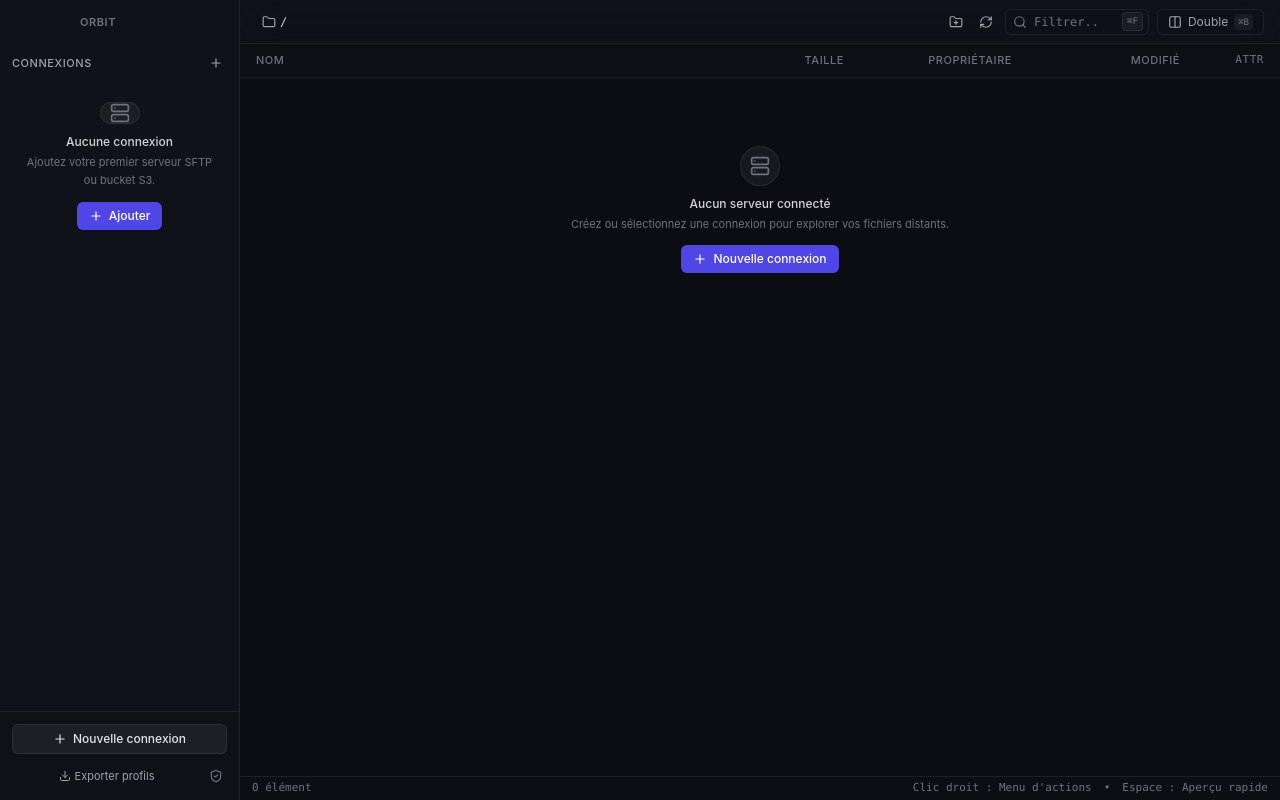
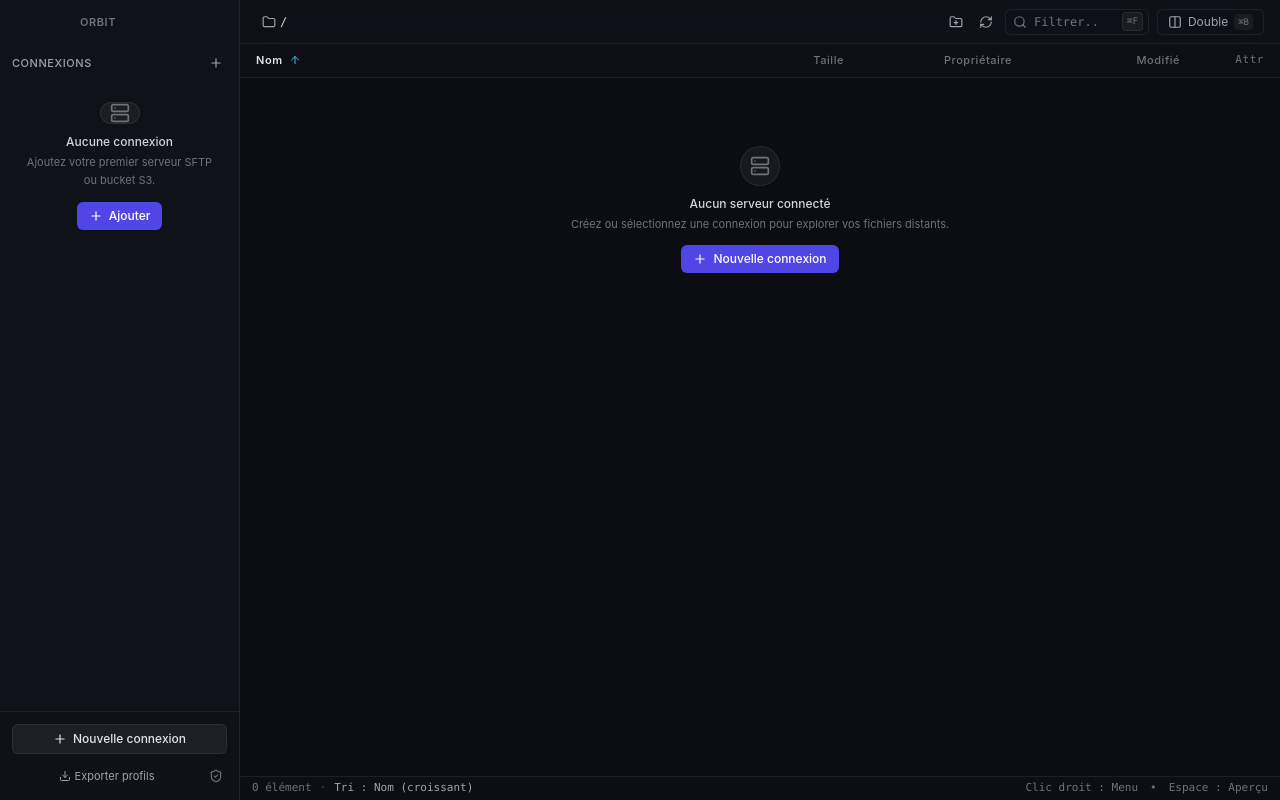
Before and after one commit to matryt/Orbit, a React (Vite) app: page / in a window 1280 px wide. Built offline with nearby package versions, Linux system fonts and the light colour scheme.

Commit message:
feat(explorer): add column sorting, folder grouping and improved filtering

```diff
--- a/package.json
+++ b/package.json
@@ -6,6 +6,7 @@
   "scripts": {
     "dev": "vite",
     "build": "tsc && vite build",
+    "test": "node --experimental-strip-types --test src/**/*.test.ts",
     "preview": "vite preview",
     "tauri": "tauri"
   },
--- a/src/components/explorer/DualPaneView.tsx
+++ b/src/components/explorer/DualPaneView.tsx
@@ -6,11 +6,11 @@ export const DualPaneView: React.FC = () => {
   const {
     isDualPane,
     getRemoteFiles,
+    getLocalFiles,
     currentPath,
     setCurrentPath,
     selectedRemotePath,
     selectRemoteFile,
-    localFiles,
     localPath,
     setLocalPath,
     selectedLocalPath,
@@ -18,6 +18,7 @@ export const DualPaneView: React.FC = () => {
   } = useOrbitStore();
 
   const remoteFiles = getRemoteFiles();
+  const localFiles = getLocalFiles();
 
   if (!isDualPane) {
     return (
--- a/src/components/explorer/ExplorerView.tsx
+++ b/src/components/explorer/ExplorerView.tsx
@@ -1,4 +1,4 @@
-import React, { useRef, useState, useEffect } from 'react';
+import React, { useRef, useState, useEffect, useMemo } from 'react';
 import { useOrbitStore } from '../../store/useOrbitStore';
 import { FileIcon } from './FileIcon';
 import { formatBytes, formatDate } from '../../lib/utils';
@@ -17,9 +17,18 @@ import {
   AlertTriangle,
   Loader2,
   X,
+  ArrowUp,
+  ArrowDown,
+  ArrowUpDown,
 } from 'lucide-react';
 import { save } from '@tauri-apps/plugin-dialog';
 import { isTauri } from '../../services/storageApi';
+import {
+  SortColumn,
+  SortDirection,
+  sortFiles,
+  getDefaultDirection,
+} from '../../lib/fileSort';
 
 interface ExplorerViewProps {
   files: FileEntry[];
@@ -58,9 +67,31 @@ export const ExplorerView: React.FC<ExplorerViewProps> = ({
     downloadFile,
     isNewFolderModalOpen,
     setNewFolderModalOpen,
+    searchQuery,
   } = useOrbitStore();
 
   const containerRef = useRef<HTMLDivElement>(null);
+
+  // Sorting State
+  const [sortColumn, setSortColumn] = useState<SortColumn>('name');
+  const [sortDirection, setSortDirection] = useState<SortDirection>('asc');
+
+  const handleSort = (column: SortColumn) => {
+    if (sortColumn === column) {
+      setSortDirection((prev) => (prev === 'asc' ? 'desc' : 'asc'));
+    } else {
+      setSortColumn(column);
+      setSortDirection(getDefaultDirection(column));
+    }
+  };
+
+  const sortedFiles = useMemo(() => {
+    return sortFiles(files, {
+      column: sortColumn,
+      direction: sortDirection,
+      foldersFirst: true,
+    });
+  }, [files, sortColumn, sortDirection]);
 
   // Context Menu State
   const [contextMenu, setContextMenu] = useState<ContextMenuState | null>(null);
@@ -124,19 +155,19 @@ export const ExplorerView: React.FC<ExplorerViewProps> = ({
     // If a modal is open, let modal handle keys
     if (isNewFolderModalOpen || renameTarget || deleteTarget) return;
 
-    if (files.length === 0) return;
+    if (sortedFiles.length === 0) return;
 
-    const currentIndex = files.findIndex((f) => f.path === selectedPath);
-    const selectedFile = files.find((f) => f.path === selectedPath);
+    const currentIndex = sortedFiles.findIndex((f) => f.path === selectedPath);
+    const selectedFile = sortedFiles.find((f) => f.path === selectedPath);
 
     if (e.key === 'ArrowDown') {
       e.preventDefault();
-      const nextIndex = currentIndex < files.length - 1 ? currentIndex + 1 : 0;
-      onSelect(files[nextIndex].path);
+      const nextIndex = currentIndex < sortedFiles.length - 1 ? currentIndex + 1 : 0;
+      onSelect(sortedFiles[nextIndex].path);
     } else if (e.key === 'ArrowUp') {
       e.preventDefault();
-      const prevIndex = currentIndex > 0 ? currentIndex - 1 : files.length - 1;
-      onSelect(files[prevIndex].path);
+      const prevIndex = currentIndex > 0 ? currentIndex - 1 : sortedFiles.length - 1;
+      onSelect(sortedFiles[prevIndex].path);
     } else if (e.key === 'Enter') {
       e.preventDefault();
       if (selectedFile) {
@@ -279,17 +310,104 @@ export const ExplorerView: React.FC<ExplorerViewProps> = ({
             <span className="font-semibold text-zinc-300">{title}</span>
             <span className="text-zinc-600 truncate max-w-[200px]">{currentPath}</span>
           </div>
-          <span className="text-[11px] text-zinc-500">{files.length} éléments</span>
+          <span className="text-[11px] text-zinc-500">
+            {files.length} élément{files.length > 1 ? 's' : ''}
+            {searchQuery.trim() ? ' (filtré)' : ''}
+          </span>
         </div>
       )}
 
-      {/* Table Header */}
-      <div className="grid grid-cols-12 px-4 py-2 text-[11px] font-medium text-zinc-500 uppercase tracking-wider border-b border-border-subtle bg-surface/30">
-        <div className="col-span-5 flex items-center gap-2">Nom</div>
-        <div className="col-span-2 text-right">Taille</div>
-        <div className="col-span-2 text-right">Propriétaire</div>
-        <div className="col-span-2 text-right">Modifié</div>
-        <div className="col-span-1 text-right font-mono">Attr</div>
+      {/* Table Header with interactive column sorting */}
+      <div className="grid grid-cols-12 px-4 py-2 text-[11px] font-medium text-zinc-500 uppercase tracking-wider border-b border-border-subtle bg-surface/30 select-none">
+        <button
+          type="button"
+          onClick={() => handleSort('name')}
+          className="col-span-5 flex items-center gap-1.5 hover:text-zinc-200 transition-colors text-left group"
+          title="Trier par nom"
+        >
+          <span className={sortColumn === 'name' ? 'text-zinc-200 font-semibold' : ''}>Nom</span>
+          {sortColumn === 'name' ? (
+            sortDirection === 'asc' ? (
+              <ArrowUp className="w-3 h-3 text-sky-400 flex-shrink-0" />
+            ) : (
+              <ArrowDown className="w-3 h-3 text-sky-400 flex-shrink-0" />
+            )
+          ) : (
+            <ArrowUpDown className="w-3 h-3 text-zinc-600 opacity-0 group-hover:opacity-100 transition-opacity flex-shrink-0" />
+          )}
+        </button>
+
+        <button
+          type="button"
+          onClick={() => handleSort('size')}
+          className="col-span-2 flex items-center justify-end gap-1.5 hover:text-zinc-200 transition-colors group text-right"
+          title="Trier par taille"
+        >
+          {sortColumn === 'size' ? (
+            sortDirection === 'asc' ? (
+              <ArrowUp className="w-3 h-3 text-sky-400 flex-shrink-0" />
+            ) : (
+              <ArrowDown className="w-3 h-3 text-sky-400 flex-shrink-0" />
+            )
+          ) : (
+            <ArrowUpDown className="w-3 h-3 text-zinc-600 opacity-0 group-hover:opacity-100 transition-opacity flex-shrink-0" />
+          )}
+          <span className={sortColumn === 'size' ? 'text-zinc-200 font-semibold' : ''}>Taille</span>
+        </button>
+
+        <button
+          type="button"
+          onClick={() => handleSort('owner')}
+          className="col-span-2 flex items-center justify-end gap-1.5 hover:text-zinc-200 transition-colors group text-right"
+          title="Trier par propriétaire"
+        >
+          {sortColumn === 'owner' ? (
+            sortDirection === 'asc' ? (
+              <ArrowUp className="w-3 h-3 text-sky-400 flex-shrink-0" />
+            ) : (
+              <ArrowDown className="w-3 h-3 text-sky-400 flex-shrink-0" />
+            )
+          ) : (
+            <ArrowUpDown className="w-3 h-3 text-zinc-600 opacity-0 group-hover:opacity-100 transition-opacity flex-shrink-0" />
+          )}
+          <span className={sortColumn === 'owner' ? 'text-zinc-200 font-semibold' : ''}>Propriétaire</span>
+        </button>
+
+        <button
+          type="button"
+          onClick={() => handleSort('mtime')}
+          className="col-span-2 flex items-center justify-end gap-1.5 hover:text-zinc-200 transition-colors group text-right"
+          title="Trier par date de modification"
+        >
+          {sortColumn === 'mtime' ? (
+            sortDirection === 'asc' ? (
+              <ArrowUp className="w-3 h-3 text-sky-400 flex-shrink-0" />
+            ) : (
+              <ArrowDown className="w-3 h-3 text-sky-400 flex-shrink-0" />
+            )
+          ) : (
+            <ArrowUpDown className="w-3 h-3 text-zinc-600 opacity-0 group-hover:opacity-100 transition-opacity flex-shrink-0" />
+          )}
+          <span className={sortColumn === 'mtime' ? 'text-zinc-200 font-semibold' : ''}>Modifié</span>
+        </button>
+
+        <button
+          type="button"
+          onClick={() => handleSort('permissions')}
+          className="col-span-1 flex items-center justify-end gap-1 hover:text-zinc-200 transition-colors group text-right font-mono"
+          title="Trier par permissions"
+        >
+          {sortColumn === 'permissions' ? (
+            sortDirection === 'asc' ? (
+              <ArrowUp className="w-3 h-3 text-sky-400 flex-shrink-0" />
+            ) : (
+              <ArrowDown className="w-3 h-3 text-sky-400 flex-shrink-0" />
+            )
+          ) : (
+            <ArrowUpDown className="w-3 h-3 text-zinc-600 opacity-0 group-hover:opacity-100 transition-opacity flex-shrink-0" />
+          )}
+          <span className={sortColumn === 'permissions' ? 'text-zinc-200 font-semibold' : ''}>Attr</span>
+        </button>
       </div>
 
       {/* Files List */}
@@ -311,7 +429,7 @@ export const ExplorerView: React.FC<ExplorerViewProps> = ({
           </div>
         )}
 
-        {files.length === 0 ? (
+        {sortedFiles.length === 0 ? (
           <div className="h-64 flex flex-col items-center justify-center text-center p-6 text-zinc-500">
             {!isLocal && profiles.length === 0 ? (
               <>
@@ -333,8 +451,12 @@ export const ExplorerView: React.FC<ExplorerViewProps> = ({
               </>
             ) : (
               <div className="flex flex-col items-center gap-2">
-                <p className="text-xs">Dossier vide ou aucun fichier trouvé</p>
-                {!isLocal && (
+                <p className="text-xs">
+                  {searchQuery.trim()
+                    ? `Aucun fichier ne correspond à "${searchQuery}"`
+                    : 'Dossier vide ou aucun fichier trouvé'}
+                </p>
+                {!isLocal && !searchQuery.trim() && (
                   <button
                     type="button"
                     onClick={() => setNewFolderModalOpen(true)}
@@ -348,7 +470,7 @@ export const ExplorerView: React.FC<ExplorerViewProps> = ({
             )}
           </div>
         ) : (
-          files.map((file) => {
+          sortedFiles.map((file) => {
             const isSelected = file.path === selectedPath;
             return (
               <div
@@ -395,13 +517,20 @@ export const ExplorerView: React.FC<ExplorerViewProps> = ({
 
       {/* Bottom status bar for the pane */}
       <div className="h-6 px-3 bg-surface-muted/40 border-t border-border-subtle flex items-center justify-between text-[11px] text-zinc-500 font-mono">
-        <div>
-          {files.length} élément{files.length > 1 ? 's' : ''}
+        <div className="flex items-center gap-2">
+          <span>
+            {files.length} élément{files.length > 1 ? 's' : ''}
+            {searchQuery.trim() ? ' (filtré)' : ''}
+          </span>
+          <span className="text-zinc-600">·</span>
+          <span className="text-zinc-400">
+            Tri : {sortColumn === 'name' ? 'Nom' : sortColumn === 'size' ? 'Taille' : sortColumn === 'owner' ? 'Propriétaire' : sortColumn === 'mtime' ? 'Date' : 'Attr'} ({sortDirection === 'asc' ? 'croissant' : 'décroissant'})
+          </span>
         </div>
         <div className="flex items-center gap-3">
-          <span>Clic droit : Menu d'actions</span>
+          <span>Clic droit : Menu</span>
           <span>•</span>
-          <span>Espace : Aperçu rapide</span>
+          <span>Espace : Aperçu</span>
         </div>
       </div>
 
--- /dev/null
+++ b/src/lib/fileSort.ts
@@ -0,0 +1,75 @@
+import type { FileEntry } from '../types/index.ts';
+
+export type SortColumn = 'name' | 'size' | 'owner' | 'mtime' | 'permissions';
+export type SortDirection = 'asc' | 'desc';
+
+export interface SortOptions {
+  column: SortColumn;
+  direction: SortDirection;
+  foldersFirst?: boolean;
+}
+
+const collator = new Intl.Collator(undefined, { numeric: true, sensitivity: 'base' });
+
+export function sortFiles(files: FileEntry[], options: SortOptions): FileEntry[] {
+  const { column, direction, foldersFirst = true } = options;
+
+  return [...files].sort((a, b) => {
+    // 1. Folders first
+    if (foldersFirst && a.is_dir !== b.is_dir) {
+      return a.is_dir ? -1 : 1;
+    }
+
+    // 2. Primary comparison
+    let comparison = 0;
+
+    switch (column) {
+      case 'name':
+        comparison = collator.compare(a.name, b.name);
+        break;
+
+      case 'size': {
+        const sizeA = a.is_dir ? 0 : (a.size ?? 0);
+        const sizeB = b.is_dir ? 0 : (b.size ?? 0);
+        comparison = sizeA - sizeB;
+        break;
+      }
+
+      case 'owner': {
+        const ownerA = `${a.owner || ''}:${a.group || ''}`;
+        const ownerB = `${b.owner || ''}:${b.group || ''}`;
+        comparison = collator.compare(ownerA, ownerB);
+        break;
+      }
+
+      case 'mtime': {
+        const timeA = a.modified_at ? new Date(a.modified_at).getTime() : 0;
+        const timeB = b.modified_at ? new Date(b.modified_at).getTime() : 0;
+        const validA = Number.isNaN(timeA) ? 0 : timeA;
+        const validB = Number.isNaN(timeB) ? 0 : timeB;
+        comparison = validA - validB;
+        break;
+      }
+
+      case 'permissions':
+        comparison = collator.compare(a.permissions || '', b.permissions || '');
+        break;
+    }
+
+    if (comparison !== 0) {
+      return direction === 'desc' ? -comparison : comparison;
+    }
+
+    // 3. Secondary tie-breaker: always alphabetical by name
+    return collator.compare(a.name, b.name);
+  });
+}
+
+/**
+ * Returns the recommended initial sort direction when clicking a new column.
+ * - 'mtime' and 'size' start with 'desc' (most recent / largest first)
+ * - others start with 'asc' (alphabetical)
+ */
+export function getDefaultDirection(column: SortColumn): SortDirection {
+  return column === 'mtime' || column === 'size' ? 'desc' : 'asc';
+}
--- a/src/store/useOrbitStore.ts
+++ b/src/store/useOrbitStore.ts
@@ -47,6 +47,7 @@ interface OrbitState {
   localPath: string;
   setLocalPath: (path: string) => void;
   localFiles: FileEntry[];
+  getLocalFiles: () => FileEntry[];
   selectedLocalPath: string | null;
   selectLocalFile: (path: string) => void;
 
@@ -387,6 +388,12 @@ export const useOrbitStore = create<OrbitState>((set, get) => ({
                                             localPath: '/Users/mac',
                                               setLocalPath: (path) => set({ localPath: path }),
                                                 localFiles: MOCK_LOCAL_FILES,
+                                                getLocalFiles: () => {
+                                                  const { localFiles, searchQuery } = get();
+                                                  if (!searchQuery.trim()) return localFiles;
+                                                  const lower = searchQuery.toLowerCase();
+                                                  return localFiles.filter((f) => f.name.toLowerCase().includes(lower));
+                                                },
                                                   selectedLocalPath: null,
                                                     selectLocalFile: (path) => set({ selectedLocalPath: path, activePane: 'local' }),
 
--- a/tsconfig.json
+++ b/tsconfig.json
@@ -21,5 +21,6 @@
     "noFallthroughCasesInSwitch": true
   },
   "include": ["src"],
+  "exclude": ["src/**/*.test.ts"],
   "references": [{ "path": "./tsconfig.node.json" }]
 }
```
Also changed, not shown: src/components/layout/Header.tsx (+24 -3 lines), 1 other file (tests, documents, lock files or other folders).
